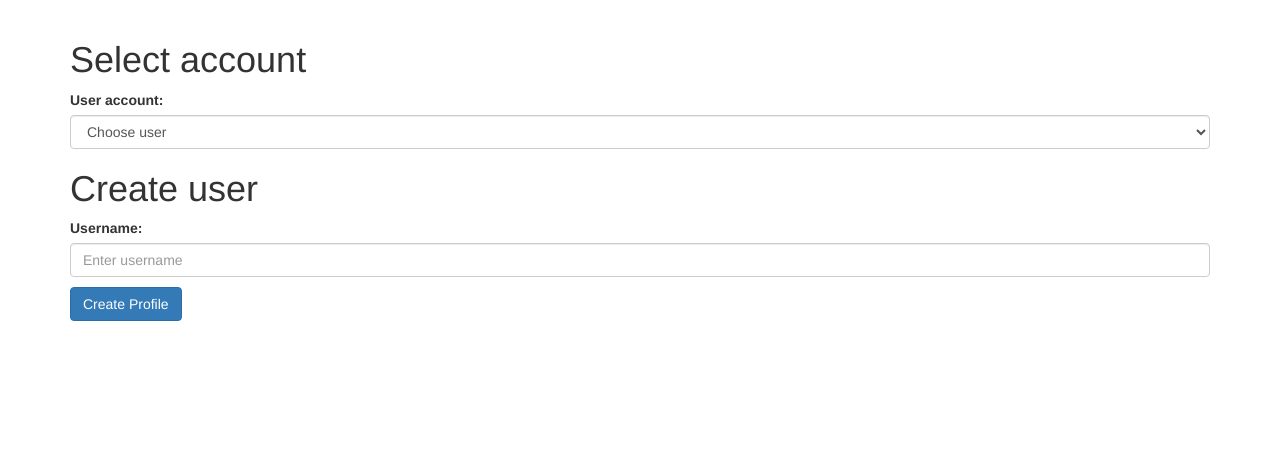
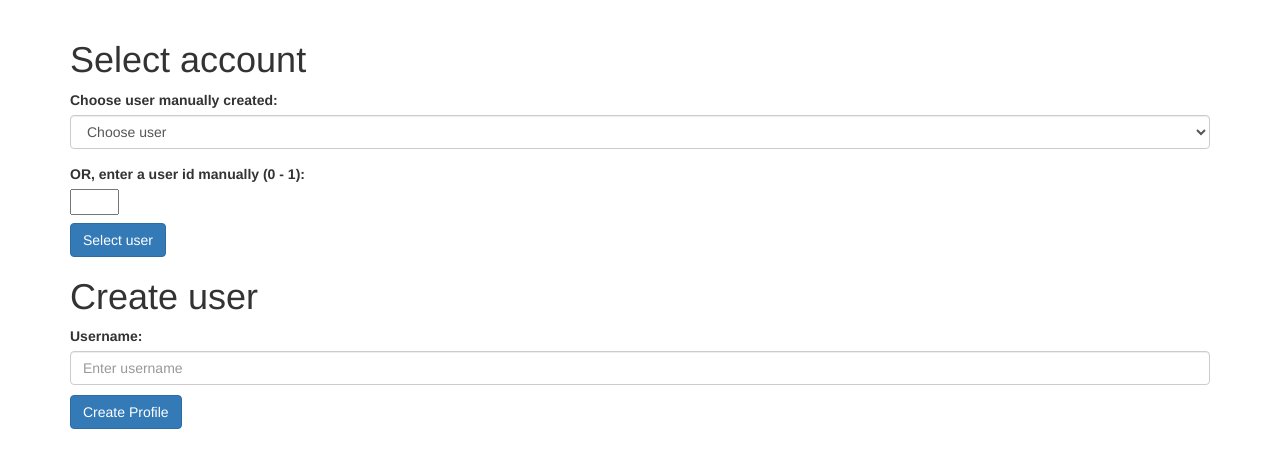
Before and after one commit to hollyroberts/uni-web-recommendations, a Flask app: template templates/user.html in a window 1280 px wide. Shown: the part 52-520 px from the top of the page. Run offline with Flask 2, Linux system fonts and the light colour scheme; the template is opened without the code that fills it: most values are stand-ins (such as "Sample title", 1, 10 or a date in 2020); some libraries are stand-ins or nearby versions.

Commit message:
Choose user id manually

```diff
--- a/app.py
+++ b/app.py
@@ -26,7 +26,7 @@ def index():
 
 @app.route('/user.html')
 def user_page():
-    return render_template('user.html', users=Database.get_users())
+    return render_template('user.html', users=Database.get_users(), max_user_id=Database.number_of_users() - 1)
 
 @app.route('/create_user', methods=['POST'])
 def add_user():
--- a/db.py
+++ b/db.py
@@ -156,6 +156,11 @@ class Database:
 
         return list(movie_data.values())
 
+    @classmethod
+    def number_of_users(cls):
+        with sqlite3.connect(cls.DATABASE) as db:
+            return db.execute("SELECT COUNT(*) FROM users").fetchone()[0]
+
     # Private functions
     @classmethod
     def _get_regex_str(cls, string: str):
--- a/templates/user.html
+++ b/templates/user.html
@@ -9,7 +9,7 @@
         <h1>Select account</h1>
 
         <form action="/select_user" method="post">
-            <label>User account: </label>
+            <label>Choose user manually created: </label>
             <!--suppress JSUnusedGlobalSymbols -->
             <select class="form-control" onchange="this.form.submit();" onfocus="this.selected = 'Choose user'" name="user_id" required title="Choose user">
                 <option value="" selected disabled hidden>Choose user</option>
@@ -17,6 +17,13 @@
                     <option value="{{ user[0] }}">{{ user[1] }}</option>
                 {% endfor %}
             </select>
+        </form>
+
+        <form action="/select_user" method="post">
+            <label style="margin-top: 15px">OR, enter a user id manually (0 - {{ max_user_id }}): </label><br>
+            <!--suppress JSUnusedGlobalSymbols -->
+            <input type="number" name="user_id" min="0" max="{{ max_user_id }}"><br>
+            <input type="submit" value="Select user" class="btn btn-primary" style="margin-top: 8px;">
         </form>
     {% endif %}
 
```
